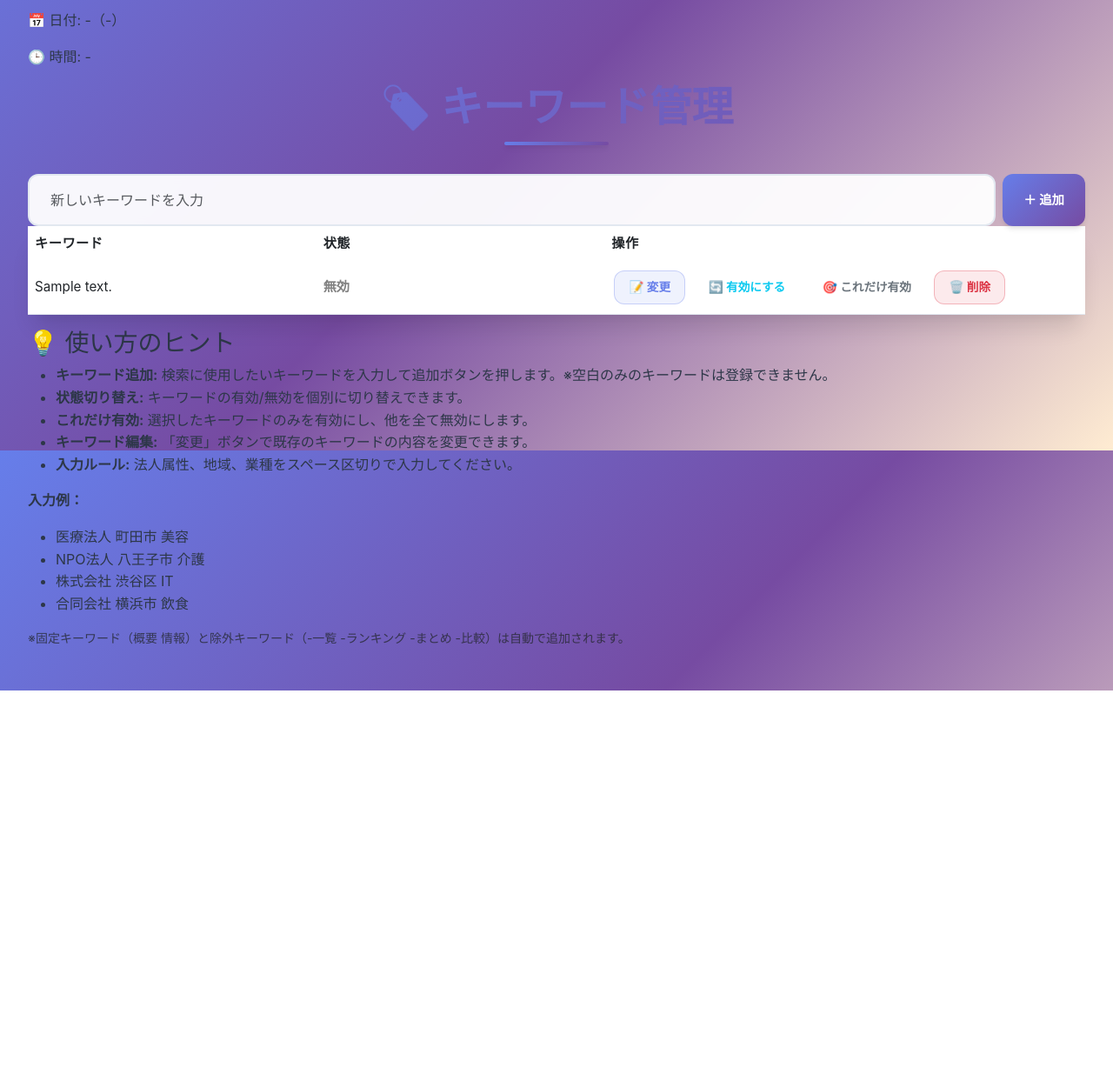
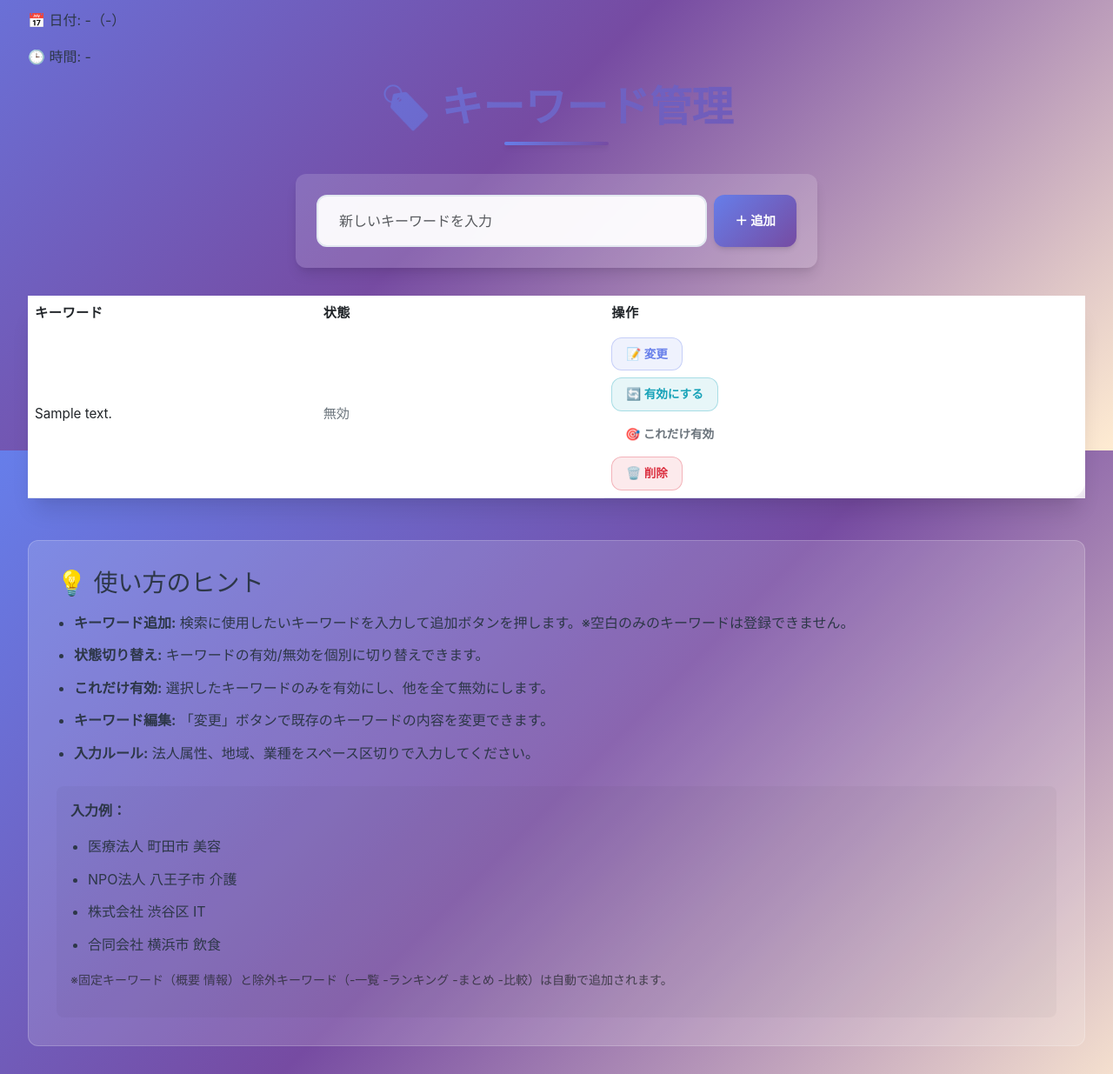
Before and after one commit to ghrwf704/form-dashboard, a Flask app: page /keywords in a window 1280 px wide. Shown: the part 282-1517 px from the top of the page at 87% size. Before the commit the page ends 1076 px from the top, so only its background shows below. Run offline with Flask 3, Linux system fonts and the light colour scheme; a user stored in the database is signed in; a database or web service that is not in the repository returns one stand-in record (values such as "Sample title"); some libraries are stand-ins or nearby versions.

Commit message:
css　修正

```diff
--- a/static/css/components/buttons.css
+++ b/static/css/components/buttons.css
@@ -73,3 +73,22 @@
     padding: 0.5rem 1rem;
     font-size: 0.85rem;
 }
+
+.btn-outline-warning {
+    background: rgba(255, 193, 7, 0.1);
+    color: #ffc107;
+    border: 1px solid rgba(255, 193, 7, 0.3);
+}
+
+.btn-outline-warning:hover {
+    background: linear-gradient(135deg, #ffc107, #e0a800);
+    color: #212529;
+    transform: translateY(-2px);
+    box-shadow: var(--shadow-sm);
+}
+
+.btn-outline-info {
+    background: rgba(23, 162, 184, 0.1);
+    color: #17a2b8;
+    border: 1px solid rgba(23, 162, 184, 0.3);
+}
--- a/static/css/components/tables.css
+++ b/static/css/components/tables.css
@@ -66,29 +66,6 @@ td {
     display: block;
 }
 
-/* Links inside tables */
-td a {
-    color: #667eea;
-    text-decoration: none;
-    font-weight: 500;
-    transition: var(--transition);
-    padding: 0.5rem 1rem;
-    border-radius: var(--border-radius-sm);
-    display: inline-block;
-    margin: 0.2rem;
-    background: rgba(102, 126, 234, 0.1);
-    border: 1px solid rgba(102, 126, 234, 0.2);
-    backdrop-filter: blur(5px);
-    -webkit-backdrop-filter: blur(5px);
-}
-
-td a:hover {
-    background: var(--primary-gradient);
-    color: white;
-    transform: translateY(-2px);
-    box-shadow: var(--shadow-sm);
-}
-
 @media (max-width: 768px) {
     .table-container { overflow-x: auto; }
     table { min-width: 800px; }
--- a/static/css/pages/keywords.css
+++ b/static/css/pages/keywords.css
@@ -1,57 +1,71 @@
-/* キーワード管理ページ */
-.keyword-form {
-    margin: 2rem 0;
+/* keywords.css (修正後) */
+
+/* ページ全体のヘッダー */
+.keyword-page-header {
+    text-align: center;
+    margin-bottom: 2rem;
+}
+
+/* 新規キーワード追加フォームのコンテナ */
+.add-keyword-box {
+    max-width: 600px;
+    margin: 2rem auto;
+    padding: 1.5rem;
+    background: var(--glass-bg);
+    border-radius: var(--border-radius-sm);
+    box-shadow: var(--shadow-md);
+}
+
+/* キーワードテーブルの操作ボタンのコンテナ */
+.keywords-table .actions {
+    display: flex;
+    flex-wrap: wrap;
+    gap: 0.5rem;
+    align-items: center;
+}
+
+/* 編集フォームのレイアウト */
+.edit-form {
     display: flex;
     gap: 0.5rem;
+    align-items: center;
 }
 
-.keyword-form input[type="text"] {
-    flex: 1;
-    padding: 0.8rem;
-    border-radius: 8px;
-    border: 1px solid #ccc;
-}
-
-.keyword-form button {
-    padding: 0.8rem 1.2rem;
-    background-color: #28a745;
-    color: white;
-    border: none;
-    border-radius: 8px;
-    font-weight: bold;
-    cursor: pointer;
-}
-
-.keyword-form button:hover {
-    background-color: #218838;
-}
-
-/* keyword-actions is a bit generic, maybe add context */
-.keyword-table .keyword-actions a {
-    display: inline-block;
-    margin-right: 1rem;
-    text-decoration: none;
-    font-weight: bold;
-    color: #007bff;
-}
-
-.keyword-table .keyword-actions a:hover {
-    text-decoration: underline;
-}
-
+/* キーワードの状態を示すテキストのスタイル */
 .status-active {
-    color: green;
-    font-weight: bold;
+    color: #28a745; /* Bootstrapのsuccessカラー */
+    font-weight: 600;
 }
 
 .status-inactive {
-    color: gray;
-    font-weight: bold;
+    color: #6c757d; /* Bootstrapのsecondaryカラー */
+    font-weight: 500;
 }
 
-.keyword-empty {
-    text-align: center;
+/* 使い方のヒント ボックス */
+.how-to-box {
+    margin-top: 3rem;
     padding: 2rem;
-    color: #aaa;
-    font-size: 1.2rem;
+    background: var(--glass-bg);
+    border-radius: var(--border-radius-sm);
+    border: 1px solid var(--glass-border);
 }
+
+.how-to-box h3 {
+    margin-bottom: 1rem;
+}
+
+.how-to-box ul {
+    padding-left: 20px;
+}
+
+.how-to-box li {
+    margin-bottom: 0.75rem;
+}
+
+.input-examples {
+    margin-top: 1.5rem;
+    padding: 1rem;
+    background: rgba(0,0,0,0.03);
+    border-radius: 8px;
+}
```
